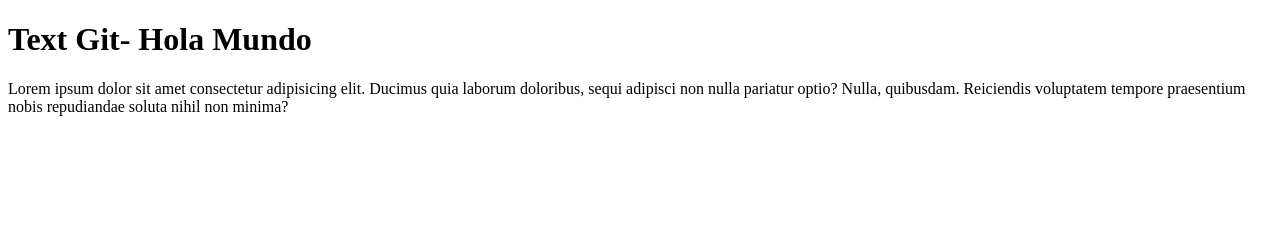
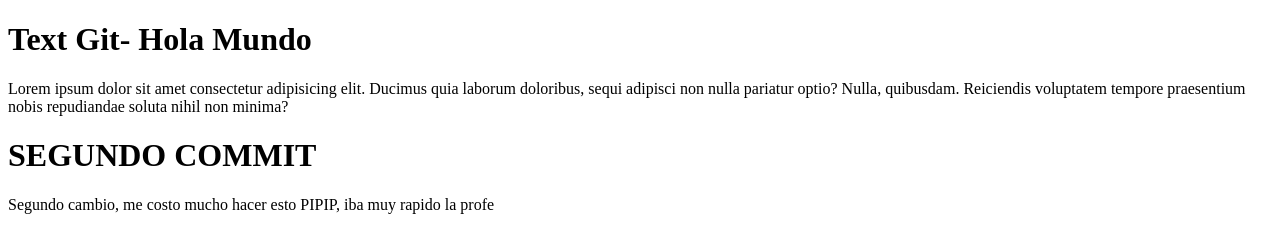
Before and after one commit to Aleajandro23/Ingenieria-Web, a plain HTML site: page index.html in a window 1280 px wide. Drawn offline with Linux system fonts and the light colour scheme.

Commit message:
SEGUNDO Cambio

```diff
--- a/index.html
+++ b/index.html
@@ -7,6 +7,10 @@
 </head>
 <body>
     <h1>Text Git- Hola Mundo</h1>
+
     <p> Lorem ipsum dolor sit amet consectetur adipisicing elit. Ducimus quia laborum doloribus, sequi adipisci non nulla pariatur optio? Nulla, quibusdam. Reiciendis voluptatem tempore praesentium nobis repudiandae soluta nihil non minima?</p>
+
+    <h1>SEGUNDO COMMIT</h1>
+    <p> Segundo cambio, me costo mucho hacer esto PIPIP, iba muy rapido la profe</p>
 </body>
 </html>
```
